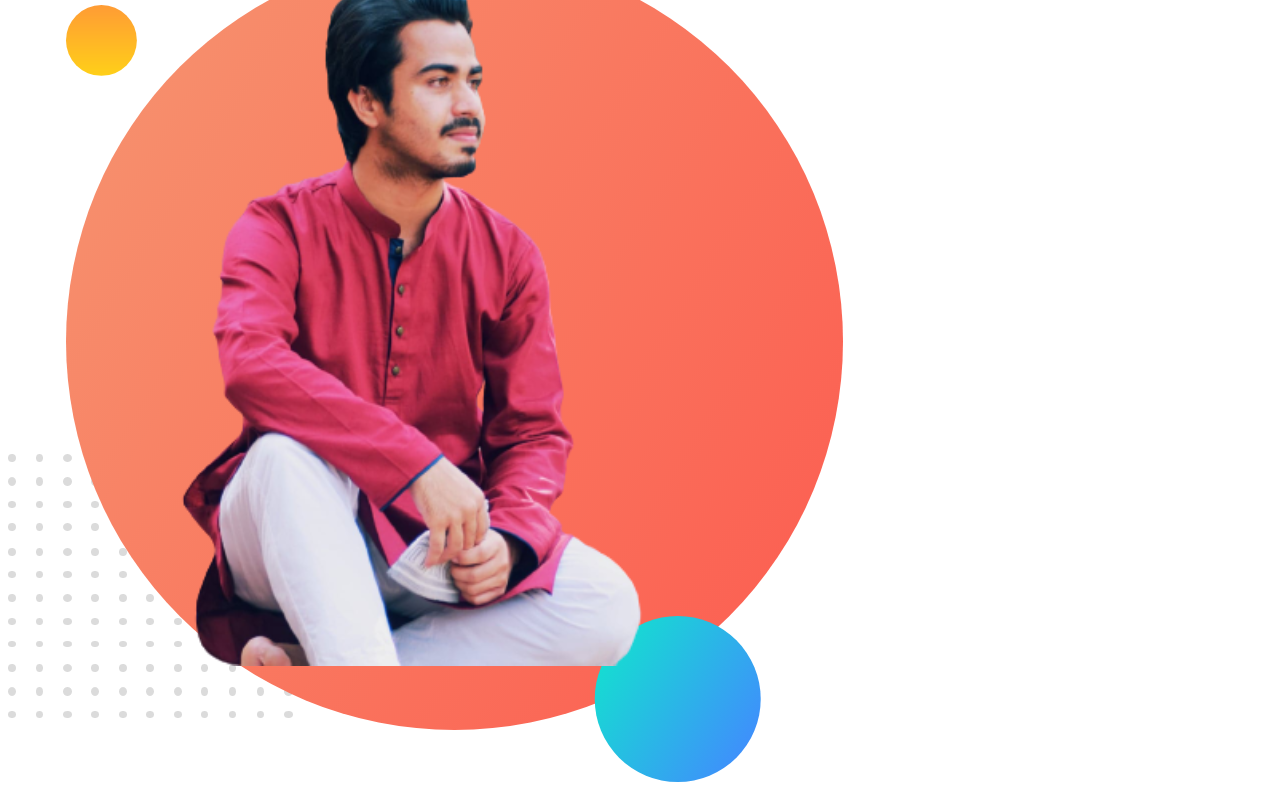
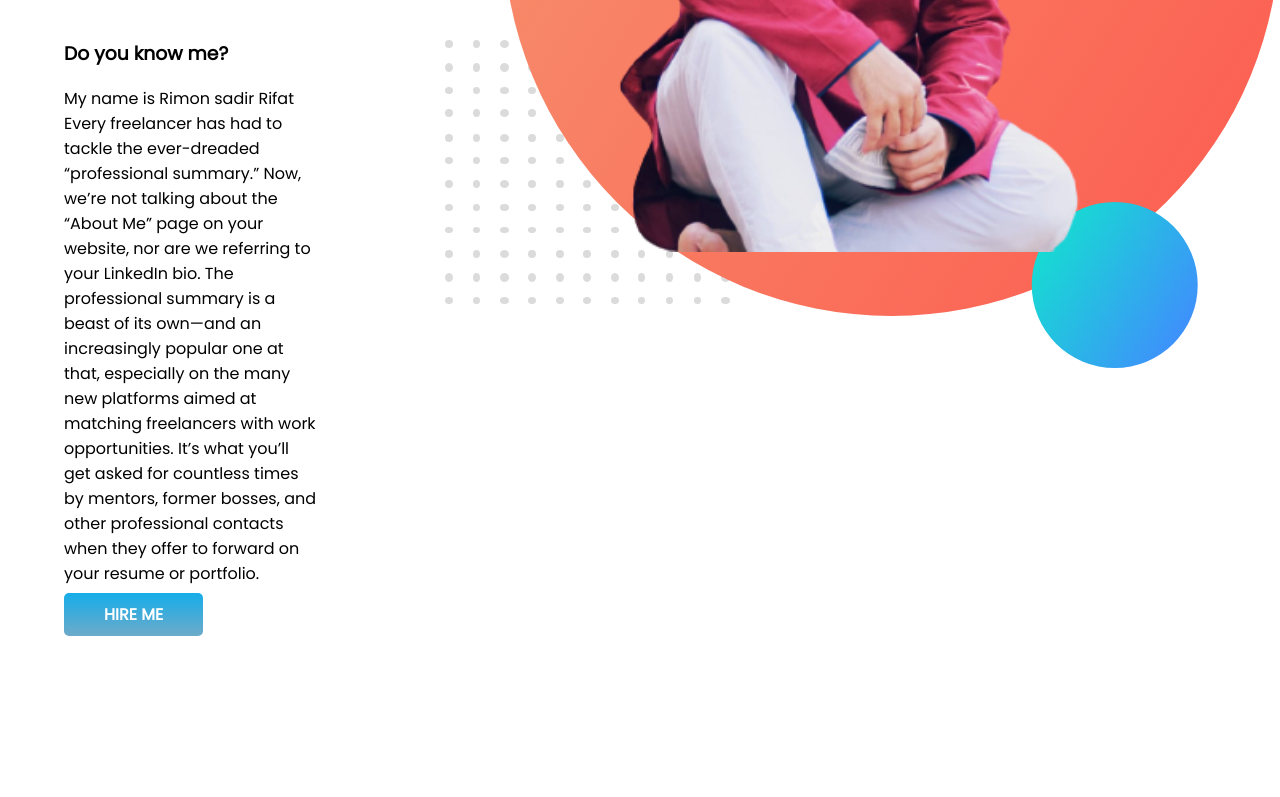
Before and after one commit to remonrifat/developer-portfolio, a plain HTML site: page index.html in a window 1280 px wide. Shown: the part 461-1258 px from the top of the page. After the commit the page ends 1097 px from the top, so only its background shows below. Drawn offline with Linux system fonts and the light colour scheme.

Commit message:
added header

```diff
--- a/index.html
+++ b/index.html
@@ -13,18 +13,27 @@
 </head>
 
 <body>
-    <div>
+    <section class="top-banner">
+        <div class="half-width">
             <h1>Welcome to</h1>
             <h1><span class="skyblue-color">Rimon Rifat</span> World!</h1>
             <h3>Do you know me?</h3>
-        <p>My name is Rimon sadir Rifat Every freelancer has had to tackle the ever-dreaded “professional summary.” Now,
-            we’re not talking about the “About Me” page on your website, nor are we referring to your LinkedIn bio. The
-            professional summary is a beast of its own—and an increasingly popular one at that, especially on the many
+            <p>My name is Rimon sadir Rifat Every freelancer has had to tackle the ever-dreaded “professional summary.”
+                Now,
+                we’re not talking about the “About Me” page on your website, nor are we referring to your LinkedIn bio.
+                The
+                professional summary is a beast of its own—and an increasingly popular one at that, especially on the
+                many
                 new platforms aimed at matching freelancers with work opportunities. It’s what you’ll get asked for
                 countless times by mentors, former bosses, and other professional contacts when they offer to forward on
                 your resume or portfolio. </p>
-    </div>
-    <img src="images/rimon-picture.png" alt="">
+            <a class="link-button" target="_blank" href="https://www.linkedin.com/in/remon-sharker-0495b61b1/">HIRE
+                ME</a>
+        </div class="half-width">
+        <div><img src="images/rimon-picture.png" alt=""></div>
+
+
+    </section>
 
 </body>
 
--- a/style.css
+++ b/style.css
@@ -1,5 +1,6 @@
 body{
     font-family: 'Poppins', sans-serif;
+    margin: 0;
 }
 h1{
     font-size:50px ;
@@ -7,3 +8,26 @@ h1{
 .skyblue-color{
     color: skyblue;
 }
+section{
+    display: flex;
+}
+.half-width{
+    width: 50%;
+    padding-left:5% ;
+    padding-right: 10%;
+}
+.half-width{
+    width: 80%;
+}
+.link-button{
+    text-decoration: none;
+    background-image: linear-gradient(rgb(21, 173, 233),rgb(109, 170, 201));
+    padding: 10px 40px;
+    color: white;
+    font-weight: 800;
+    border-radius: 5px;
+}
+.top-banner{
+    background-image: url(images/top-banner.png);
+    background-repeat: no-repeat;
+}
```
Lines whose indentation alone changed are shown as unchanged.
